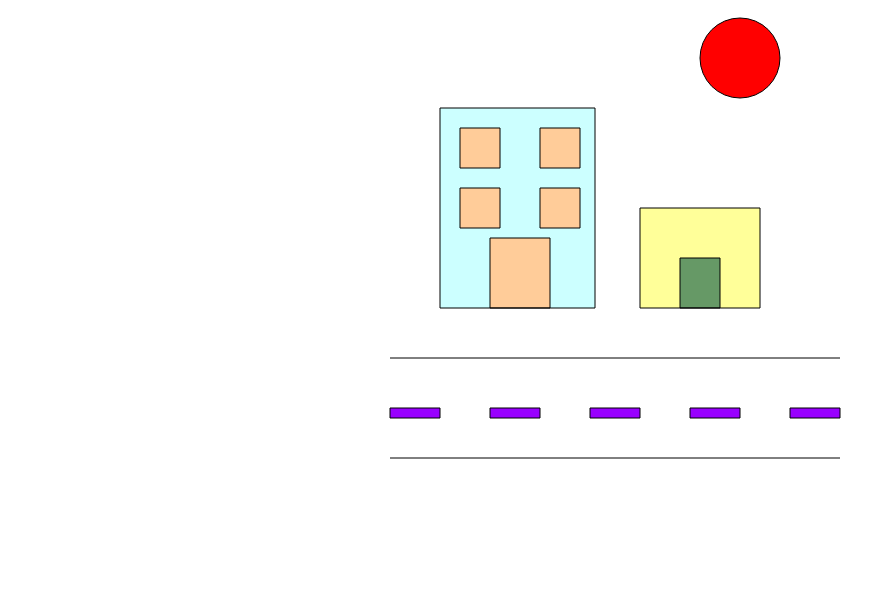
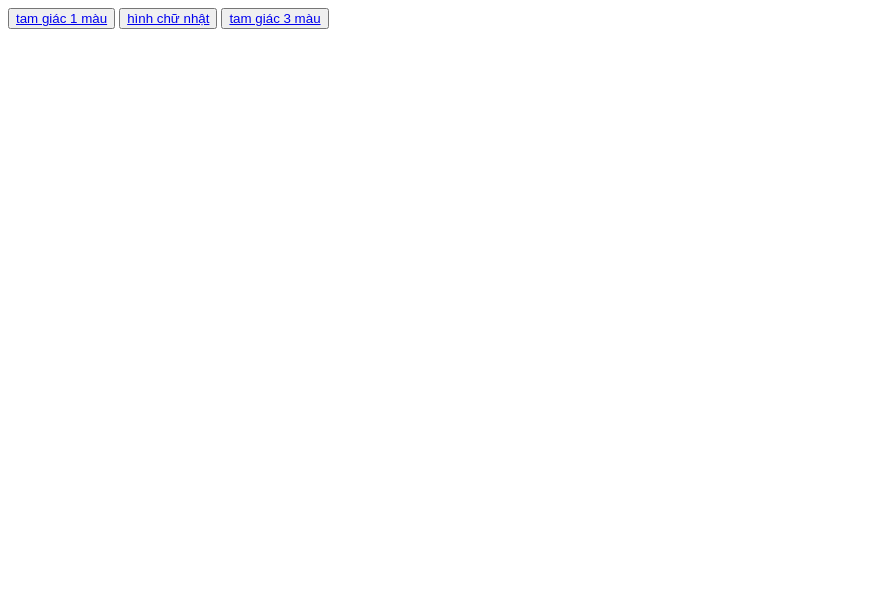
Before and after one commit to LinhNhi1710/LinhNhi1710.github.io, a plain HTML site: page index.html in a window 1280 px wide. Shown: the whole page, without its empty margins (0-896 px from the left). Drawn offline with Linux system fonts and the light colour scheme.

Commit message:
Add files via upload

```diff
--- a/index.html
+++ b/index.html
@@ -3,132 +3,11 @@
 <head>
     <meta charset="UTF-8">
     <meta name="viewport" content="width=device-width, initial-scale=1.0">
-    <title>Tranh phong cảnh</title>
-    <style>
-        #canvas{
-            text-align: center;
-        }
-    </style>
+    <title>WebGL Linh Nhi</title>
 </head>
 <body>
-    <div id="canvas">
-    <canvas id="myCanvas" width="600" height="600"></canvas>
-    <script>
-        var canvas = document.getElementById("myCanvas")
-        var ctx = canvas.getContext("2d");
-
-        ctx.beginPath();
-        ctx.arc(400, 50, 40, 0, 2 * Math.PI);
-        ctx.fillStyle = "#FF0000";
-        ctx.fill();
-
-        ctx.moveTo(100, 100);
-        ctx.lineTo(255, 100);
-        ctx.lineTo(255, 300);
-        ctx.lineTo(100, 300);
-        ctx.lineTo(100, 100);
-        ctx.fillStyle = "#CCFFFF";
-        ctx.fillRect(100, 100, 155, 200);
-
-        ctx.moveTo(120, 120);
-        ctx.lineTo(160, 120);
-        ctx.lineTo(160, 160);
-        ctx.lineTo(120, 160);
-        ctx.lineTo(120, 120);
-        ctx.fillStyle = "#FFCC99";
-        ctx.fillRect(120, 120, 40, 40);
-
-        ctx.moveTo(200, 120);
-        ctx.lineTo(240, 120);
-        ctx.lineTo(240, 160);
-        ctx.lineTo(200, 160);
-        ctx.lineTo(200, 120);
-        ctx.fillRect(200, 120, 40, 40);
-
-        ctx.moveTo(120, 180);
-        ctx.lineTo(160, 180);
-        ctx.lineTo(160, 220);
-        ctx.lineTo(120, 220);
-        ctx.lineTo(120, 180);
-        ctx.fillRect(120, 180, 40, 40);
-
-        ctx.moveTo(200, 180);
-        ctx.lineTo(240, 180);
-        ctx.lineTo(240, 220);
-        ctx.lineTo(200, 220);
-        ctx.lineTo(200, 180);
-        ctx.fillRect(200, 180, 40, 40);
-
-        ctx.moveTo(150, 230);
-        ctx.lineTo(210, 230);
-        ctx.lineTo(210, 300);
-        ctx.lineTo(150, 300);
-        ctx.lineTo(150, 230);
-        ctx.fillRect(150, 230, 60, 70);
-
-        ctx.moveTo(300, 300);
-        ctx.lineTo(420, 300);
-        ctx.lineTo(420, 200);
-        ctx.lineTo(300, 200);
-        ctx.lineTo(300, 300);
-        ctx.fillStyle = "#FFFF99";
-        ctx.fillRect(300, 200, 120, 100);
-
-        ctx.moveTo(340, 250);
-        ctx.lineTo(380, 250);
-        ctx.lineTo(380, 300);
-        ctx.lineTo(340, 300);
-        ctx.lineTo(340, 250);
-        ctx.fillStyle = "#669966";
-        ctx.fillRect(340, 250, 40, 50);
-
-        ctx.moveTo(500, 350);
-        ctx.lineTo(50, 350);
-
-        ctx.moveTo(500, 450);
-        ctx.lineTo(50, 450);
-
-        ctx.moveTo(50, 400);
-        ctx.lineTo(100, 400);
-        ctx.lineTo(100, 410);
-        ctx.lineTo(50, 410);
-        ctx.lineTo(50, 400);
-        ctx.fillStyle = "#9900FF";
-        ctx.fillRect(50, 400, 50, 10);
-
-
-        ctx.moveTo(150, 400);
-        ctx.lineTo(200, 400);
-        ctx.lineTo(200, 410);
-        ctx.lineTo(150, 410);
-        ctx.lineTo(150, 400);
-        ctx.fillRect(150, 400, 50, 10);
-
-        ctx.moveTo(250, 400);
-        ctx.lineTo(300, 400);
-        ctx.lineTo(300, 410);
-        ctx.lineTo(250, 410);
-        ctx.lineTo(250, 400);
-        ctx.fillRect(250, 400, 50, 10);
-
-        ctx.moveTo(350, 400);
-        ctx.lineTo(400, 400);
-        ctx.lineTo(400, 410);
-        ctx.lineTo(350, 410);
-        ctx.lineTo(350, 400);
-        ctx.fillRect(350, 400, 50, 10);
-
-        ctx.moveTo(450, 400);
-        ctx.lineTo(500, 400);
-        ctx.lineTo(500, 410);
-        ctx.lineTo(450, 410);
-        ctx.lineTo(450, 400);
-        ctx.fillRect(450, 400, 50, 10);
-
-
-        ctx.stroke();
-
-    </script>
-    </div>
+    <button ><a href="B3.html">tam giác 1 màu</a></button>
+    <button ><a href="B4.html">hình chữ nhật</a></button>
+    <button ><a href="3mau.html">tam giác 3 màu</a></button>
 </body>
 </html>
```
Also changed, not shown: 3mau.html (added, +98 -0 lines), B3.html (added, +70 -0 lines), B4.html (added, +100 -0 lines).
